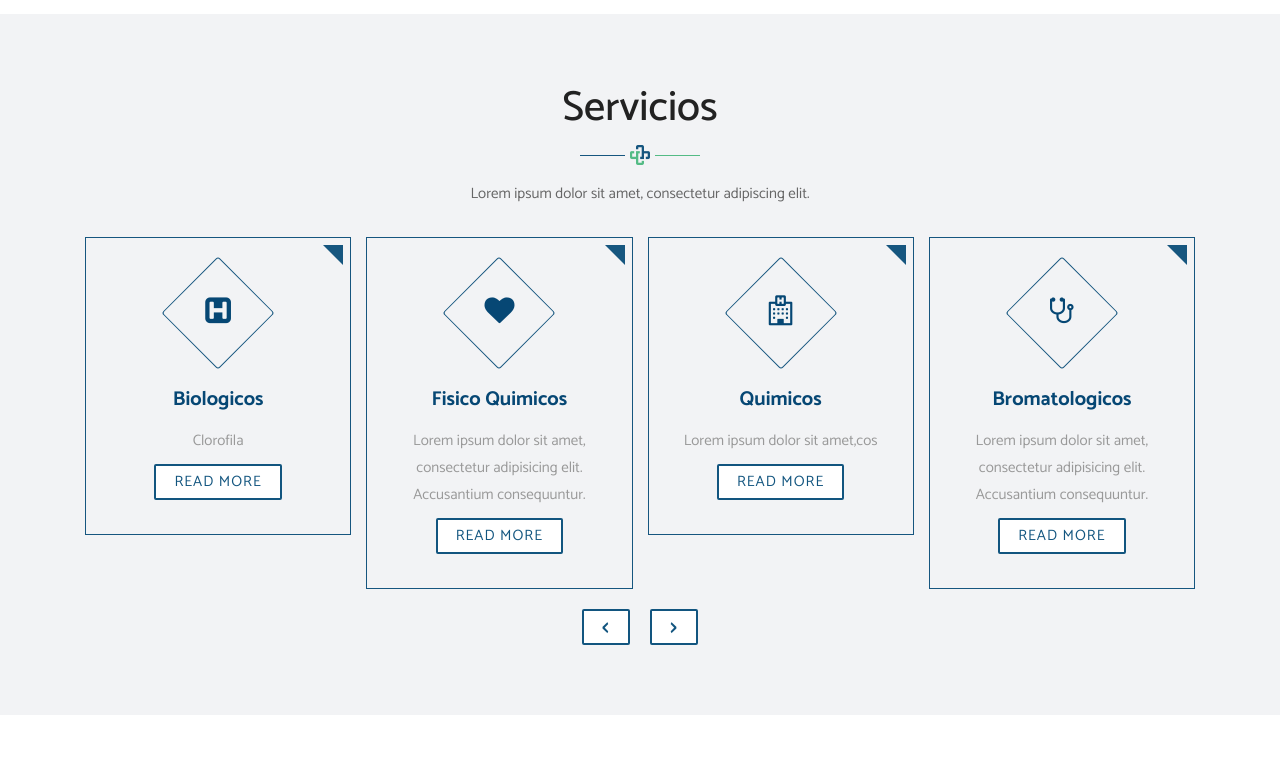
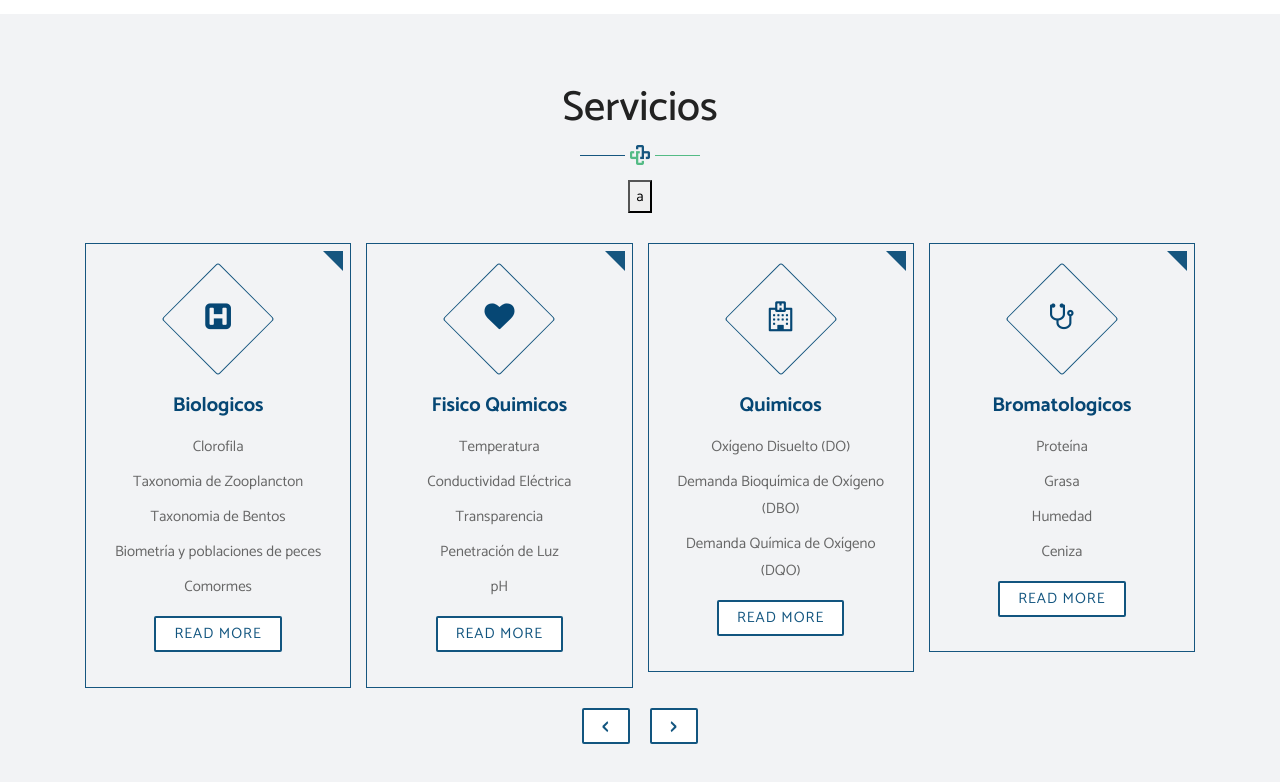
Before and after one commit to rdymonxd/pagetarigroup, a plain HTML site: page index.html in a window 1280 px wide. Shown: the part 1615-2397 px from the top of the page. Drawn offline with Linux system fonts and the light colour scheme.

Commit message:
semana2b
servicios casi acabado

```diff
--- a/index.html
+++ b/index.html
@@ -108,8 +108,8 @@
 						<div class="lbox-caption pogoSlider-slide-element">
 							<div class="lbox-details">
 								<h1>Bienvenidos a Ukam Uma</h1>
-								<p>Fusce convallis ante id purus sagittis malesuada. Sed erat ipsum </p>
-								<a href="#" class="btn">Contact Us</a>
+								<p>Responsabilidad, Puntualidad, Transparencia</p>
+								<a href="#contact" class="btn">Contactanos</a>
 							</div>
 						</div>
 					</div>
@@ -117,7 +117,8 @@
 						<div class="lbox-caption pogoSlider-slide-element">
 							<div class="lbox-details">
 								<h1>Bienvenidos a Ukam Uma</h1>
-								<p>Fusce convallis ante id purus sagittis malesuada. Sed erat ipsum</p>
+								<p>Responsabilidad, Puntualidad, Transparencia</p>
+
 								<a href="#appointment" class="btn">Appointment</a>
 							</div>
 						</div>
@@ -126,8 +127,8 @@
 						<div class="lbox-caption pogoSlider-slide-element">
 							<div class="lbox-details">
 								<h1>Bienvenidos a Ukam Uma</h1>
-								<p>Fusce convallis ante id purus sagittis malesuada. Sed erat ipsum </p>
-								<a href="#" class="btn">Contact Us</a>
+								<p>Responsabilidad, Puntualidad, Transparencia</p>
+								<a href="#contact" class="btn">Contactanos</a>
 							</div>
 						</div>
 
@@ -206,7 +207,8 @@
 				<div class="col-lg-12">
 					<div class="title-box">
 						<h2>Servicios</h2>
-						<p>Lorem ipsum dolor sit amet, consectetur adipiscing elit. </p>
+						<button>a</button>
+
 					</div>
 				</div>
 			</div>
@@ -219,9 +221,15 @@
 							<div class="serviceBox">
 								<div class="service-icon"><i class="fa fa-h-square" aria-hidden="true"></i></div>
 								<h3 class="title">Biologicos</h3>
-								<p class="description">
-									Clorofila
-								</p>
+
+								<dl>
+									<dd>Clorofila</dd>
+									<dd>Taxonomia de Zooplancton</dd>
+									<dd>Taxonomia de Bentos</dd>
+									<dd>Biometr&iacute;a y poblaciones de peces</dd>
+									<dd>Comormes</dd>
+
+								</dl>
 								<a href="#" class="new-btn-d br-2">Read More</a>
 							</div>
 						</div>
@@ -230,9 +238,17 @@
 							<div class="serviceBox">
 								<div class="service-icon"><i class="fa fa-heart" aria-hidden="true"></i></div>
 								<h3 class="title">Fisico Quimicos</h3>
-								<p class="description">
-									Lorem ipsum dolor sit amet, consectetur adipisicing elit. Accusantium consequuntur.
-								</p>
+
+									<dl>
+										<dd>Temperatura</dd>
+										<dd>Conductividad El&eacute;ctrica</dd>
+										<dd>Transparencia</dd>
+										<dd>Penetraci&oacute;n de Luz</dd>
+										<dd>pH</dd>
+
+									</dl>
+
+
 								<a href="#" class="new-btn-d br-2">Read More</a>
 							</div>
 						</div>
@@ -242,7 +258,13 @@
 								<div class="service-icon"><i class="fa fa-hospital-o" aria-hidden="true"></i></div>
 								<h3 class="title">Quimicos</h3>
 								<p class="description">
-									Lorem ipsum dolor sit amet,cos
+									<dl>
+										<dd>Ox&iacutegeno Disuelto (DO)</dd>
+										<dd>Demanda Bioqu&iacutemica de Ox&iacutegeno (DBO)</dd>
+										<dd>Demanda Qu&iacutemica de Ox&iacutegeno (DQO)</dd>
+
+									</dl>
+
 								</p>
 								<a href="#" class="new-btn-d br-2">Read More</a>
 							</div>
@@ -252,9 +274,14 @@
 							<div class="serviceBox">
 								<div class="service-icon"><i class="fa fa-stethoscope" aria-hidden="true"></i></div>
 								<h3 class="title">Bromatologicos</h3>
-								<p class="description">
-									Lorem ipsum dolor sit amet, consectetur adipisicing elit. Accusantium consequuntur.
-								</p>
+								<dl>
+									<dd>Prote&iacute;na</dd>
+									<dd>Grasa</dd>
+									<dd>Humedad</dd>
+									<dd>Ceniza          </dd>
+
+
+								</dl>
 								<a href="#" class="new-btn-d br-2">Read More</a>
 							</div>
 						</div>
@@ -263,9 +290,12 @@
 							<div class="serviceBox">
 								<div class="service-icon"><i class="fa fa-wheelchair" aria-hidden="true"></i></div>
 								<h3 class="title">Especializados</h3>
-								<p class="description">
-									Lorem ipsum dolor sit amet, consectetur adipisicing elit. Accusantium consequuntur.
-								</p>
+								<dl>
+									<dd>Estudio de Toxicidad de aguas residuales</dd>
+									<dd>Coeficiente cin&eacute;ticos de aguas residuales para diseño de PTAR</dd>
+									<dd>Diseño de PTAR convencionales</dd>
+
+								</dl>
 								<a href="#" class="new-btn-d br-2">Read More</a>
 							</div>
 						</div>
```
Also changed, not shown: about.html (+21 -1 lines).
